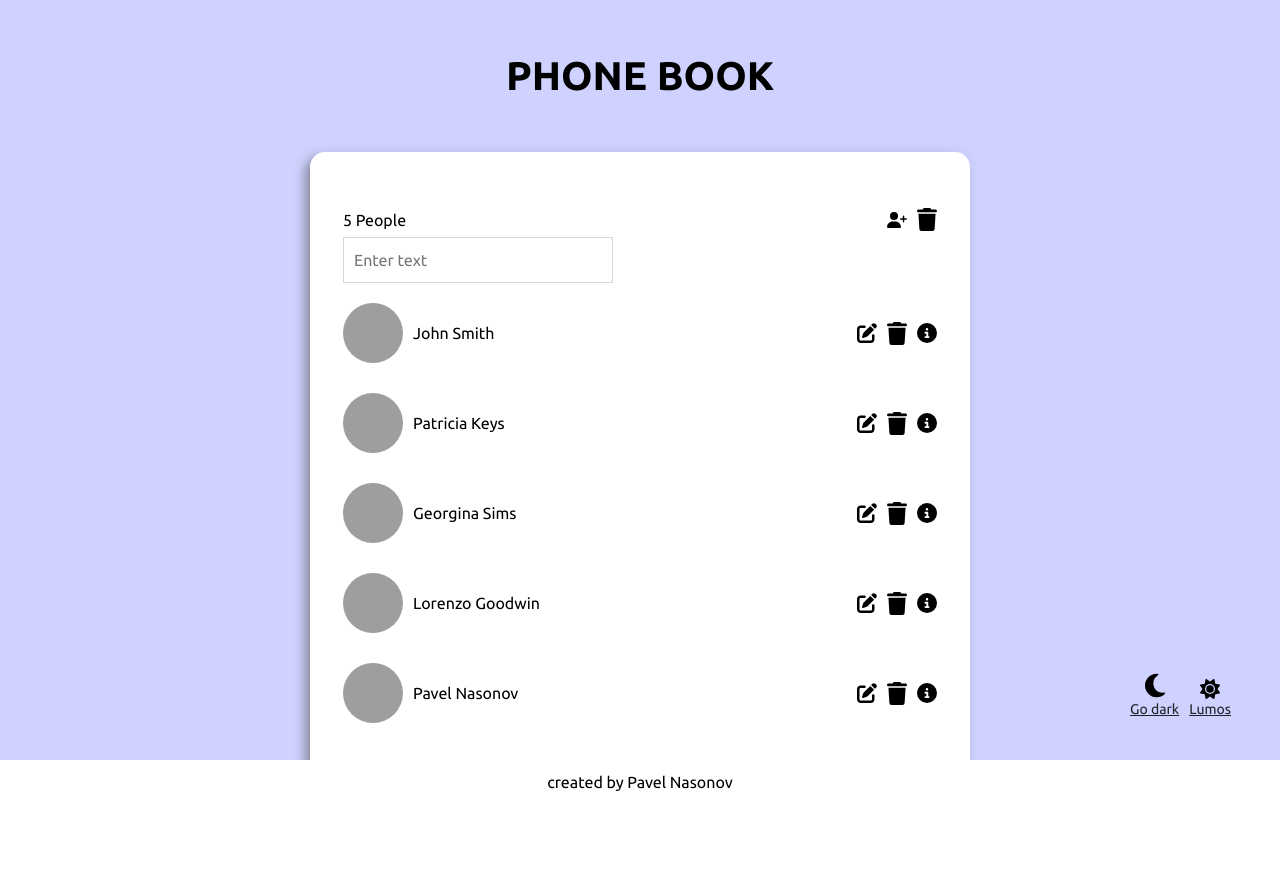
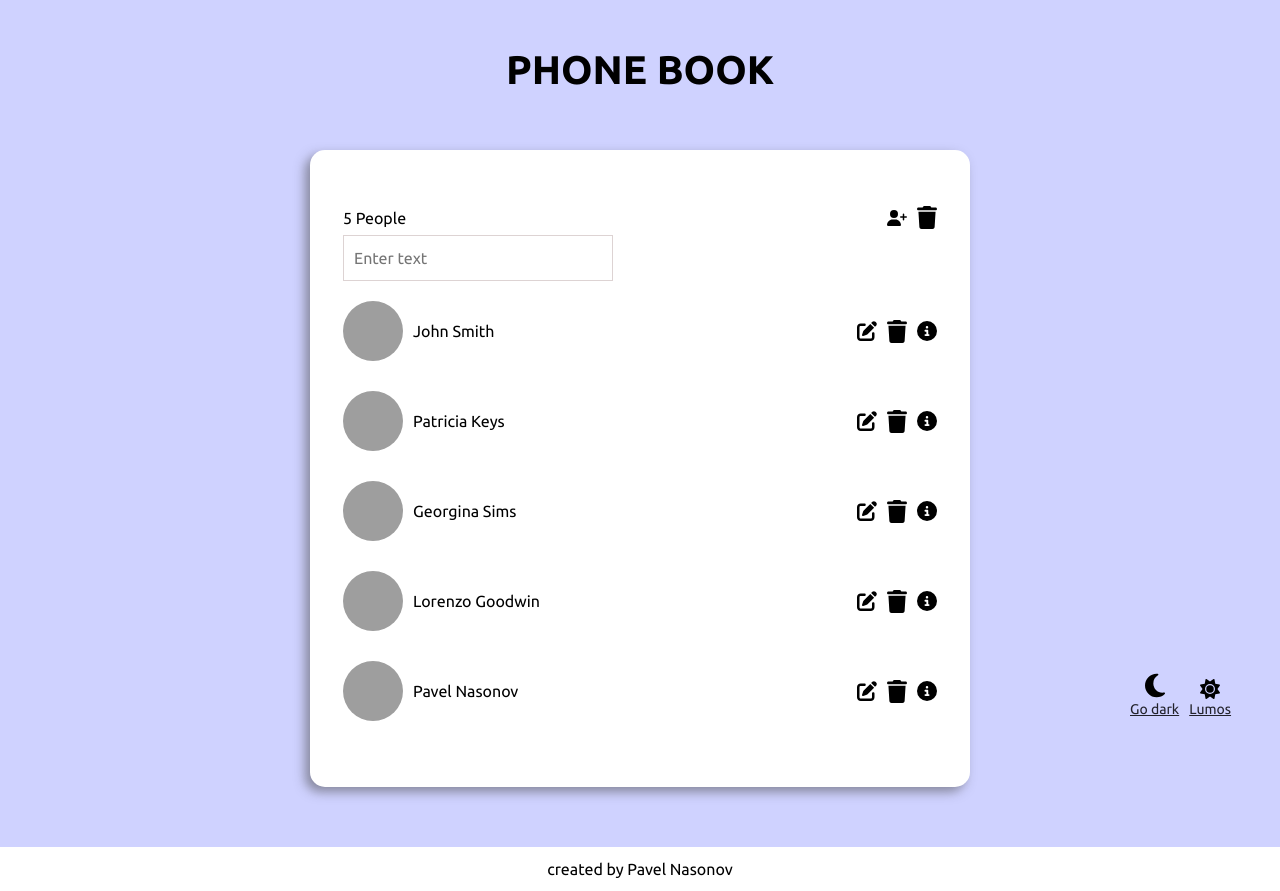
Before and after one commit to protodeleter/phonebookjs, a plain HTML site: page index.html in a window 1280 px wide. Before the commit the page ends 804 px from the top, so only its background shows below. Drawn offline with Linux system fonts and the light colour scheme; grey boxes are pictures that could not be loaded.

Commit message:
change mode feature

```diff
--- a/css/style.css
+++ b/css/style.css
@@ -112,7 +112,7 @@ img {
 
 main {
   width: 100%;
-  height: 95vh;
+  height: auto;
   background-color: #cfd2ff;
   transition: all 1s;
 }
@@ -142,8 +142,8 @@ main.dark img.white {
 
 .wrapper {
   width: 90%;
-  margin: 0 auto;
-  height: 80%;
+  margin: 10px auto 60px auto;
+  height: auto;
 }
 
 .wrapper .row {
@@ -170,9 +170,10 @@ main.dark img.white {
 .title {
   width: 100%;
   text-align: center;
-  height: 20%;
+  height: auto;
   font-size: 40px;
   font-weight: 900;
+  padding: 40px 0;
 }
 
 .dark .title {
--- a/js/actions.js
+++ b/js/actions.js
@@ -291,18 +291,43 @@ const updateItem = data => {
 
 };
 
-
+/**
+ * Change mode feature
+ *
+ */
 document.querySelectorAll('.change-mode').forEach((element) => {
 
     element.addEventListener('click', (e) => {
         e.preventDefault();
 
+        /**
+         * get id of clicked A tag
+         */
         const clickedID = e.target.closest('a').getAttribute('id');
+        /**
+         * Prepare class string for use at <main>
+         */
         let mainClass = clickedID === "go-dark" ? "dark" : "light";
 
+        /**
+         * prevent click the same mode again
+         */
+        if (document.querySelectorAll('main')[0].classList.contains('dark') && clickedID === "go-dark") {
+            return;
+        } else if (document.querySelectorAll('main')[0].classList.contains("light") && clickedID === "go-light") {
+            return;
+        }
+
+        /**
+         * run animation function according to set class
+         */
         overlayAnimation(mainClass)
 
 
+        /**
+         * set class on main tag
+         * wait for animation to finish
+         */
         setTimeout(() => {
             document.querySelectorAll('main')[0].classList = mainClass;
         }, 1000);
@@ -313,15 +338,26 @@ document.querySelectorAll('.change-mode').forEach((element) => {
 })
 
 
+/**
+ * just an animation function
+ * @param  cls
+ */
 const overlayAnimation = (cls) => {
 
+    /**
+     * get overlay div
+     */
     let overlayDiv = document.querySelectorAll('.mode-change-overlay');
 
+    /**
+     * set overlay background
+     */
     if (cls == "dark") {
         overlayDiv[0].style.background = "#22222B";
     } else {
         overlayDiv[0].style.background = "#cfd2ff";
     }
+
 
     overlayDiv[0].style.display = "block";
     overlayDiv[0].style.width = "100%";
@@ -329,11 +365,9 @@ const overlayAnimation = (cls) => {
 
 
     setTimeout(() => {
-
         overlayDiv[0].style.left = "auto";
         overlayDiv[0].style.right = "0";
         overlayDiv[0].style.width = "0%";
-
     }, 1000);
 
     overlayDiv[0].style.left = "0";
```
